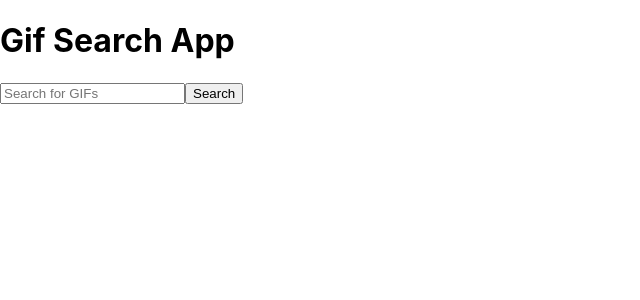
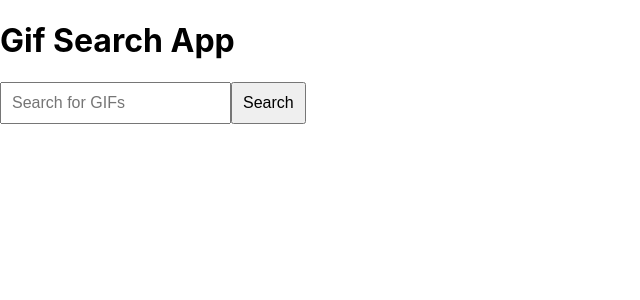
Before and after one commit to whisual/gifs, a React (Create React App) app: page / in a window 1280 px wide. Shown: the top 300 px of the page, without its empty margins (0-640 px from the left). Built offline with nearby package versions, Linux system fonts and the light colour scheme.

Commit message:
Update index.css

```diff
--- a/src/index.css
+++ b/src/index.css
@@ -11,3 +11,25 @@
   font-family: source-code-pro, Menlo, Monaco, Consolas, 'Courier New',
     monospace;
 }
+
+.App {
+  text-align: center;
+}
+
+input {
+  padding: 10px;
+  font-size: 16px;
+}
+
+button {
+  padding: 10px;
+  font-size: 16px;
+  cursor: pointer;
+}
+
+div img {
+  margin: 10px;
+  max-width: 200px;
+  max-height: 200px;
+  object-fit: cover;
+}
```
